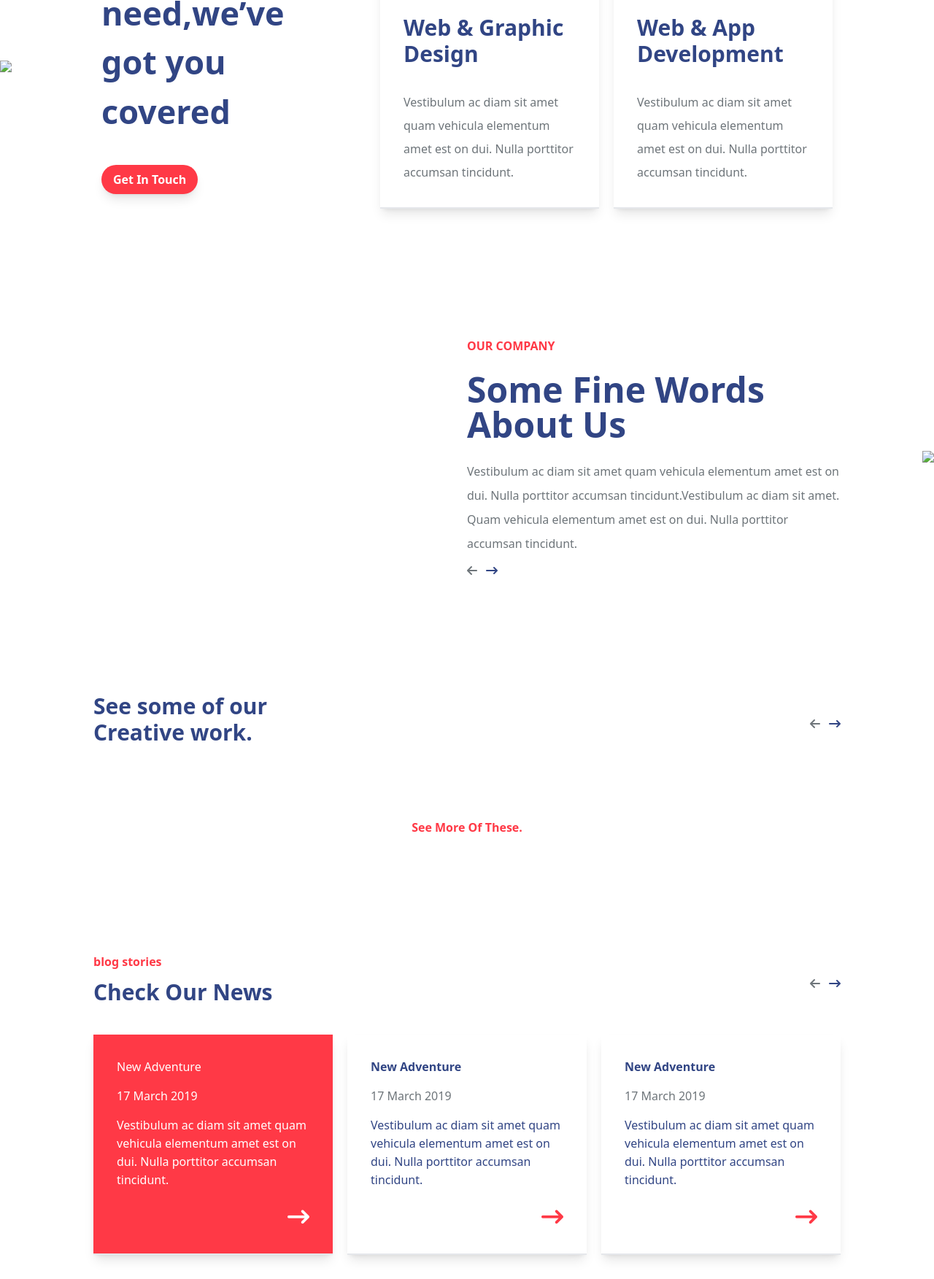
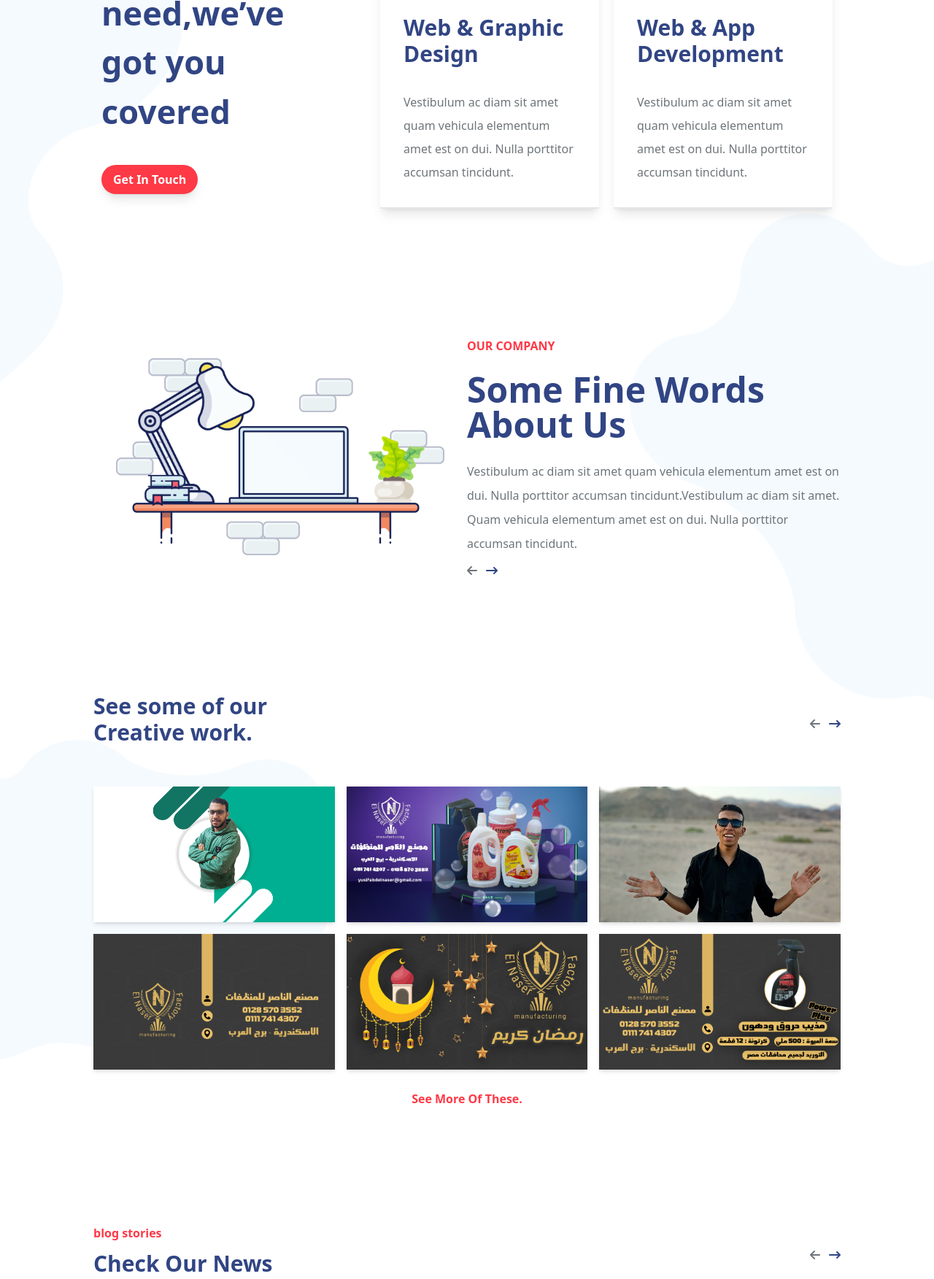
Before and after one commit to Ali-AK004/Doob-Simple-Agency, a website: page index.html in a window 1280 px wide. Shown: the part 1000-2753 px from the top of the page at 73% size. Drawn offline with nearby package versions, Linux system fonts and the light colour scheme; files that its build step writes are made by us from their sources; the site is published under a folder, as on GitHub Pages, so addresses that start at the root find nothing.

Commit message:
test images

```diff
--- a/index.html
+++ b/index.html
@@ -19,7 +19,7 @@
     <main class="content">
       <nav class="max-container relative flex items-center justify-between px-5 py-5">
         <a href="#" class="w-fit">
-          <img src="../assests/logo.png" alt="logo" class="w-20 object-contain" />
+          <img src="assests/logo.png" alt="logo" class="w-20 object-contain" />
         </a>
         <ul
           class="z-10 my-3 hidden gap-8 max-md:absolute max-md:right-6 max-md:top-full max-md:w-[300px] max-md:max-w-full max-md:rounded-lg max-md:bg-[#eee] max-md:p-2 max-md:shadow-md md:flex"
@@ -78,7 +78,7 @@
           </div>
         </div>
         <img
-          src="../assests/landingObject.png"
+          src="assests/landingObject.png"
           alt=""
           class="animateUp relative w-full max-w-[450px] translate-x-5"
         />
@@ -86,7 +86,7 @@
       <!-- card -->
       <section class="relative">
         <img
-          src="../assests/Bg. Shape card.png"
+          src="assests/Bg. Shape card.png"
           class="absolute left-0 top-[50%] -z-10 w-full max-w-[250px] translate-y-[-50%]"
         />
         <div
@@ -121,11 +121,11 @@
       <!-- About -->
       <section class="relative py-20" id="aboutMe">
         <img
-          src="../assests/Bg. Shape blog.png"
+          src="assests/Bg. Shape blog.png"
           class="absolute right-0 top-[50%] -z-10 max-w-full translate-y-[-50%]"
         />
         <div class="max-container grid grid-cols-1 items-center md:grid-cols-2">
-          <img src="/assests/LanterImg.png" alt="" class="mx-auto w-full max-w-[450px]" />
+          <img src="assests/LanterImg.png" alt="" class="mx-auto w-full max-w-[450px]" />
           <div class="mt-10 text-center md:mt-auto md:text-left">
             <h4 class="font-semibold uppercase text-[--mainColor]">our company</h4>
             <h2 class="my-6 text-5xl font-semibold text-[--darkBlue]">Some Fine Words About Us</h2>
@@ -144,7 +144,7 @@
       <!-- portfolio -->
       <section class="relative py-20" id="portfolio">
         <img
-          src="/assests/Bg. Shape work.png"
+          src="assests/Bg. Shape work.png"
           class="absolute left-0 top-[50%] -z-10 w-full max-w-[450px] translate-y-[-50%]"
           alt=""
         />
@@ -162,32 +162,32 @@
             class="mt-14 grid grid-cols-1 items-center justify-center gap-4 md:grid-cols-2 lg:grid-cols-3"
           >
             <img
-              src="/assests/work1.jpg"
+              src="assests/work1.jpg"
               alt=""
               class="object-contain shadow-md transition-all duration-300 hover:-translate-y-1 hover:shadow-xl"
             />
             <img
-              src="/assests/work2.jpg"
+              src="assests/work2.jpg"
               alt=""
               class="object-contain shadow-md transition-all duration-300 hover:-translate-y-1 hover:shadow-xl"
             />
             <img
-              src="/assests/work3.jpg"
+              src="assests/work3.jpg"
               alt=""
               class="object-contain shadow-md transition-all duration-300 hover:-translate-y-1 hover:shadow-xl"
             />
             <img
-              src="/assests/work4.jpg"
+              src="assests/work4.jpg"
               alt=""
               class="object-contain shadow-md transition-all duration-300 hover:-translate-y-1 hover:shadow-xl"
             />
             <img
-              src="/assests/work5.jpg"
+              src="assests/work5.jpg"
               alt=""
               class="object-contain shadow-md transition-all duration-300 hover:-translate-y-1 hover:shadow-xl"
             />
             <img
-              src="/assests/work6.jpg"
+              src="assests/work6.jpg"
               alt=""
               class="object-contain shadow-md transition-all duration-300 hover:-translate-y-1 hover:shadow-xl"
             />
```
